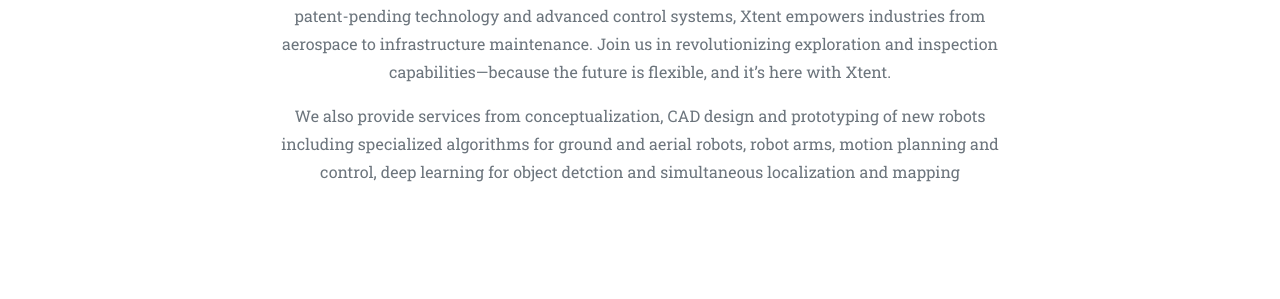
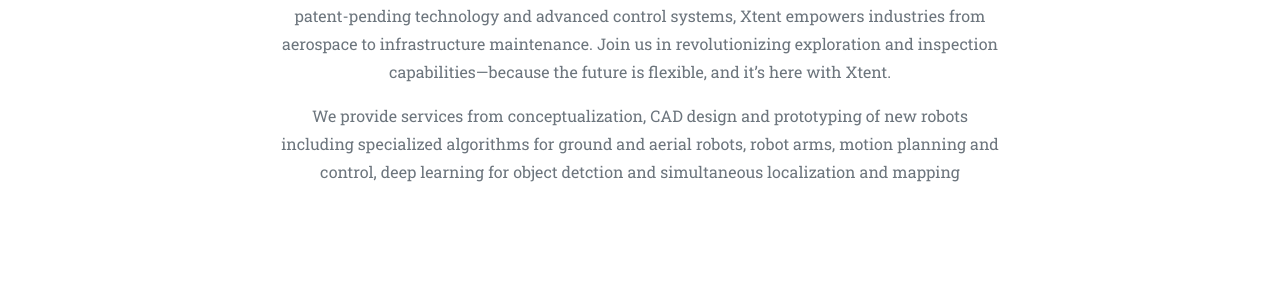
Before and after one commit to xtent-innovations/xtent-innovations.github.io, a Jekyll site: the page built from index.md, in a window 1280 px wide and 900 px high, scrolled down 998 px. Shown: the part 155-454 px from the top of the window. Built offline with Jekyll 4.4.1, drawn with Linux system fonts in a browser that asks for light colours; some web fonts are replaced; some of the changed text lies outside the part shown.

Commit message:
typo
Signed-off-by: xtent-innovations <xtent.innovations@gmail.com>

```diff
--- a/_data/sitetext.yml
+++ b/_data/sitetext.yml
@@ -105,7 +105,7 @@
           flexible, and it's here with Xtent.
 
 
-          We also provide services from conceptualization, CAD design and prototyping of new robots including specialized algorithms for
+          We provide services from conceptualization, CAD design and prototyping of new robots including specialized algorithms for
           ground and aerial robots, robot arms, motion planning and control, deep learning for object detction and simultaneous localization
           and mapping
     section: about
@@ -159,7 +159,7 @@
 
   contact:
     title: "Contact Us"
-    text: "Nandanam, Kakkat thazham vayal, Puthiyangadi P.O., Kozhikode, Kerala 673021."
+    text: "Nandanam, Kakkat thazham vayal, Puthiyangadi P.O., Kozhikode, Kerala, India, 673021."
 #    text: "Lorem ipsum or call 2154"
     section: contact
     name: "Name*"
```
